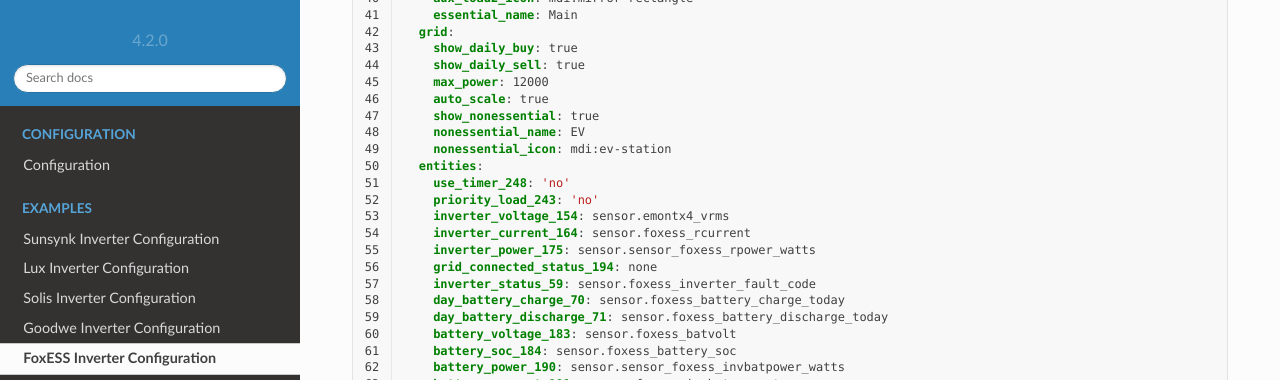
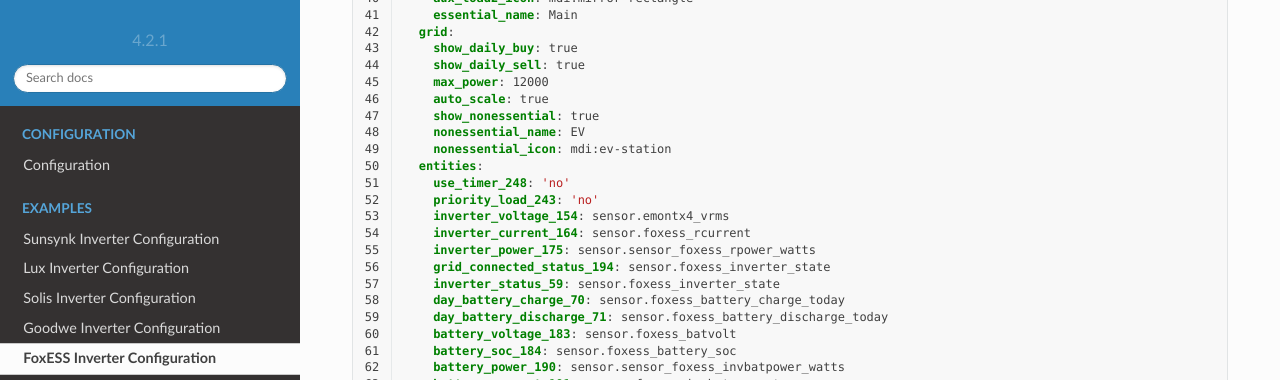
Before and after one commit to slipx06/sunsynk-power-flow-card, a Sphinx documentation site: the page built from docs/examples/foxess.rst, in a window 1280 px wide and 900 px high, scrolled down 926 px. Shown: the top 380 px of the window. Built offline with Sphinx 7.4.7 and the Read the Docs theme 2.0.0, drawn with Linux system fonts in a browser that asks for light colours.

```diff
--- a/docs/examples/foxess.rst
+++ b/docs/examples/foxess.rst
@@ -64,8 +64,8 @@
       inverter_voltage_154: sensor.emontx4_vrms
       inverter_current_164: sensor.foxess_rcurrent
       inverter_power_175: sensor.sensor_foxess_rpower_watts
-      grid_connected_status_194: none
-      inverter_status_59: sensor.foxess_inverter_fault_code
+      grid_connected_status_194: sensor.foxess_inverter_state
+      inverter_status_59: sensor.foxess_inverter_state
       day_battery_charge_70: sensor.foxess_battery_charge_today
       day_battery_discharge_71: sensor.foxess_battery_discharge_today
       battery_voltage_183: sensor.foxess_batvolt
--- a/package.json
+++ b/package.json
@@ -1,6 +1,6 @@
 {
   "name": "sunsynk-power-flow-card",
-  "version": "4.2.0",
+  "version": "4.2.1",
   "description": "A customizable Home Assistant card to emulate the Sunsynk System flow that's displayed on the Inverter screen.",
   "main": "sunsynk-power-flow-card.js",
   "scripts": {
```
Also changed, not shown: docs/configuration.md (+1 -1 lines), 3 other files.
